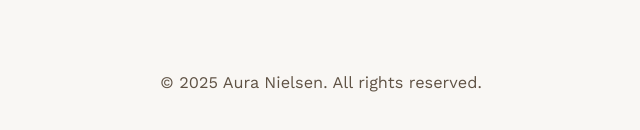
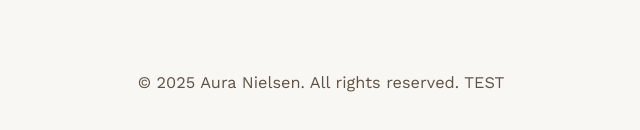
Before and after one commit to gmikenielsen/Aura, a plain HTML site: page index.html in a window 1280 px wide. Shown: the part 6715-6845 px from the top of the page, 319-959 px from the left. Drawn offline with nearby package versions, Linux system fonts and the light colour scheme.

Commit message:
Update index.html

```diff
--- a/index.html
+++ b/index.html
@@ -150,7 +150,7 @@
   </section>
 
   <footer class="footer">
-    <p>© <span id="year"></span> Aura Nielsen. All rights reserved.</p>
+    <p>© <span id="year"></span> Aura Nielsen. All rights reserved. TEST</p>
   </footer>
 
   <script>
```
